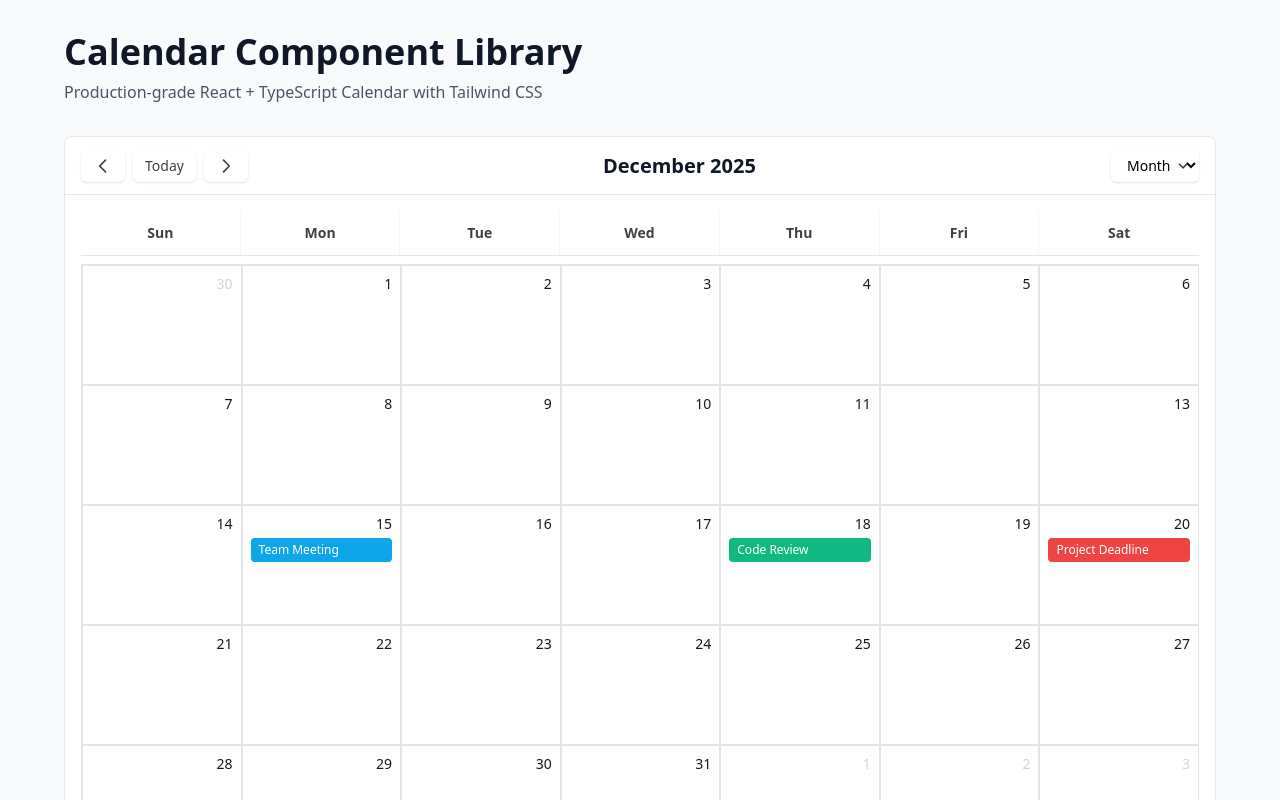
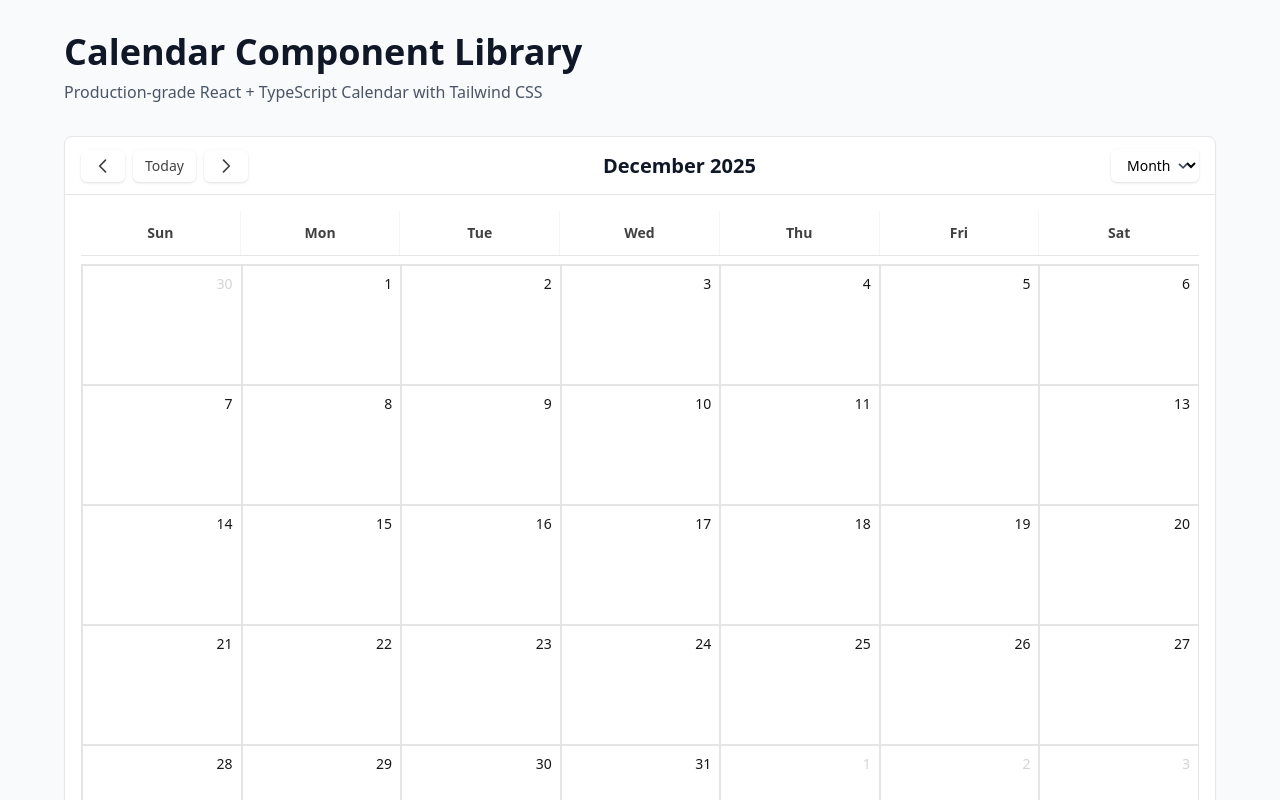
Before and after one commit to Aanishnithin07/calendar-view-aanish, a React (Vite) app: page / in a window 1280 px wide. Shown: the top 800 px of the page. Built offline with nearby package versions, Linux system fonts and the light colour scheme.

Commit message:
Phase 6 Prompt 10: Implement useEventManager with localStorage persistence (CRUD + Bonus +2)

```diff
--- a/src/App.tsx
+++ b/src/App.tsx
@@ -1,44 +1,16 @@
 /**
  * App Component
  * Demo application showcasing the Calendar Component Library
- * Phase 2: Implements CRUD operations for events
+ * Phase 6 Prompt 10: Uses useEventManager hook with localStorage persistence
  */
 
-import { useState } from 'react';
 import { CalendarView } from '@/components/Calendar';
+import { useEventManager } from '@/hooks/useEventManager';
 import type { CalendarEvent } from '@/types/calendar.types';
 
 function App() {
-  // State management for events
-  const [events, setEvents] = useState<CalendarEvent[]>([
-    {
-      id: '1',
-      title: 'Team Meeting',
-      description: 'Weekly team sync',
-      startDate: new Date(2025, 11, 15, 10, 0),
-      endDate: new Date(2025, 11, 15, 11, 0),
-      color: '#0ea5e9',
-      category: 'Work',
-    },
-    {
-      id: '2',
-      title: 'Project Deadline',
-      description: 'Calendar component submission',
-      startDate: new Date(2025, 11, 20),
-      endDate: new Date(2025, 11, 20),
-      color: '#ef4444',
-      category: 'Important',
-      allDay: true,
-    },
-    {
-      id: '3',
-      title: 'Code Review',
-      startDate: new Date(2025, 11, 18, 14, 0),
-      endDate: new Date(2025, 11, 18, 15, 30),
-      color: '#10b981',
-      category: 'Development',
-    },
-  ]);
+  // Phase 6 Prompt 10: Use useEventManager hook for event state with localStorage
+  const { events, addEvent, updateEvent, deleteEvent } = useEventManager();
 
   // Event handlers
   const handleDateSelect = (date: Date): void => {
@@ -49,26 +21,19 @@ function App() {
     console.log('Event clicked:', event);
   };
 
+  // Phase 6 Prompt 10: Use the CRUD methods from useEventManager
   const handleEventAdd = (event: Omit<CalendarEvent, 'id'>): void => {
-    const newEvent: CalendarEvent = {
-      ...event,
-      id: `event-${Date.now()}`,
-    };
-    setEvents(prev => [...prev, newEvent]);
-    console.log('Event added:', newEvent);
+    const id = addEvent(event);
+    console.log('Event added with ID:', id);
   };
 
   const handleEventUpdate = (id: string, updates: Partial<CalendarEvent>): void => {
-    setEvents(prev =>
-      prev.map(event =>
-        event.id === id ? { ...event, ...updates } : event
-      )
-    );
+    updateEvent(id, updates);
     console.log('Event updated:', id, updates);
   };
 
   const handleEventDelete = (id: string): void => {
-    setEvents(prev => prev.filter(event => event.id !== id));
+    deleteEvent(id);
     console.log('Event deleted:', id);
   };
 
--- a/src/hooks/useEventManager.ts
+++ b/src/hooks/useEventManager.ts
@@ -1,107 +1,121 @@
 /**
  * useEventManager Hook
- * Custom hook for managing calendar events (CRUD operations)
+ * Phase 6 Prompt 10: Custom hook for managing calendar events with localStorage persistence
+ *
+ * Features:
+ * - Initialize state from localStorage (key: 'calendar-events')
+ * - CRUD operations: addEvent, updateEvent, deleteEvent
+ * - UUID generation for new events
+ * - Automatic sync to localStorage on state changes
+ * - Bonus Points: LocalStorage persistence (+2)
  */
 
-import { useState, useCallback } from 'react';
+import { useState, useCallback, useEffect } from 'react';
 import type { CalendarEvent } from '@/types/calendar.types';
-import {
-  getEventsForDate,
-  getEventsInRange,
-  sortEventsByStartDate,
-  isValidEvent
-} from '@/utils/event.utils';
+
+const STORAGE_KEY = 'calendar-events';
 
 export interface UseEventManagerReturn {
   events: CalendarEvent[];
   addEvent: (event: Omit<CalendarEvent, 'id'>) => string;
   updateEvent: (id: string, updates: Partial<CalendarEvent>) => void;
   deleteEvent: (id: string) => void;
-  getEventById: (id: string) => CalendarEvent | undefined;
-  getEventsByDate: (date: Date) => CalendarEvent[];
-  getEventsByDateRange: (startDate: Date, endDate: Date) => CalendarEvent[];
-  clearAllEvents: () => void;
 }
 
 /**
- * Generate a unique ID for an event
+ * Generate a UUID for an event
+ * Simple UUID v4 implementation
  */
-const generateEventId = (): string => {
-  return `event-${Date.now()}-${Math.random().toString(36).substr(2, 9)}`;
+const generateUUID = (): string => {
+  return 'xxxxxxxx-xxxx-4xxx-yxxx-xxxxxxxxxxxx'.replace(/[xy]/g, (c) => {
+    const r = (Math.random() * 16) | 0;
+    const v = c === 'x' ? r : (r & 0x3) | 0x8;
+    return v.toString(16);
+  });
 };
 
-export const useEventManager = (
-  initialEvents: CalendarEvent[] = []
-): UseEventManagerReturn => {
-  const [events, setEvents] = useState<CalendarEvent[]>(
-    sortEventsByStartDate(initialEvents)
-  );
-
-  const addEvent = useCallback((event: Omit<CalendarEvent, 'id'>): string => {
-    if (!isValidEvent(event)) {
-      throw new Error('Invalid event data');
+/**
+ * Load events from localStorage
+ * Converts date strings back to Date objects
+ */
+const loadEventsFromStorage = (): CalendarEvent[] => {
+  try {
+    const stored = localStorage.getItem(STORAGE_KEY);
+    if (!stored) {
+      return [];
     }
 
-    const id = generateEventId();
+    const parsed = JSON.parse(stored);
+    // Convert date strings back to Date objects
+    return parsed.map((event: CalendarEvent) => ({
+      ...event,
+      startDate: new Date(event.startDate),
+      endDate: new Date(event.endDate),
+    }));
+  } catch (error) {
+    console.error('Error loading events from localStorage:', error);
+    return [];
+  }
+};
+
+/**
+ * Save events to localStorage
+ */
+const saveEventsToStorage = (events: CalendarEvent[]): void => {
+  try {
+    localStorage.setItem(STORAGE_KEY, JSON.stringify(events));
+  } catch (error) {
+    console.error('Error saving events to localStorage:', error);
+  }
+};
+
+/**
+ * useEventManager Hook
+ * Phase 6 Prompt 10: Manages calendar events with localStorage persistence
+ */
+export const useEventManager = (): UseEventManagerReturn => {
+  // Phase 6 Prompt 10: Initialize from localStorage if available, otherwise empty array
+  const [events, setEvents] = useState<CalendarEvent[]>(() => {
+    return loadEventsFromStorage();
+  });
+
+  // Phase 6 Prompt 10: useEffect to sync changes to localStorage
+  useEffect(() => {
+    saveEventsToStorage(events);
+  }, [events]);
+
+  // Phase 6 Prompt 10: addEvent - Generate UUID, add to state, save to localStorage
+  const addEvent = useCallback((event: Omit<CalendarEvent, 'id'>): string => {
+    const id = generateUUID();
     const newEvent: CalendarEvent = { ...event, id };
 
-    setEvents(prev => sortEventsByStartDate([...prev, newEvent]));
+    setEvents(prev => [...prev, newEvent]);
 
     return id;
   }, []);
 
+  // Phase 6 Prompt 10: updateEvent - Update specific event and save
   const updateEvent = useCallback((
     id: string,
     updates: Partial<CalendarEvent>
   ): void => {
-    setEvents(prev => {
-      const updatedEvents = prev.map(event => {
-        if (event.id === id) {
-          const updated = { ...event, ...updates };
-          if (!isValidEvent(updated)) {
-            console.error('Invalid event update, skipping');
-            return event;
-          }
-          return updated;
-        }
-        return event;
-      });
-
-      return sortEventsByStartDate(updatedEvents);
-    });
+    setEvents(prev =>
+      prev.map(event =>
+        event.id === id ? { ...event, ...updates } : event
+      )
+    );
   }, []);
 
+  // Phase 6 Prompt 10: deleteEvent - Remove and save
   const deleteEvent = useCallback((id: string): void => {
     setEvents(prev => prev.filter(event => event.id !== id));
   }, []);
 
-  const getEventById = useCallback((id: string): CalendarEvent | undefined => {
-    return events.find(event => event.id === id);
-  }, [events]);
-
-  const getEventsByDate = useCallback((date: Date): CalendarEvent[] => {
-    return getEventsForDate(events, date);
-  }, [events]);
-
-  const getEventsByDateRange = useCallback((
-    startDate: Date,
-    endDate: Date
-  ): CalendarEvent[] => {
-    return getEventsInRange(events, startDate, endDate);
-  }, [events]);
-
-  const clearAllEvents = useCallback((): void => {
-    setEvents([]);
-  }, []);
-
+  // Phase 6 Prompt 10: Return { events, addEvent, updateEvent, deleteEvent }
   return {
     events,
     addEvent,
     updateEvent,
     deleteEvent,
-    getEventById,
-    getEventsByDate,
-    getEventsByDateRange,
-    clearAllEvents,
   };
 };
```
